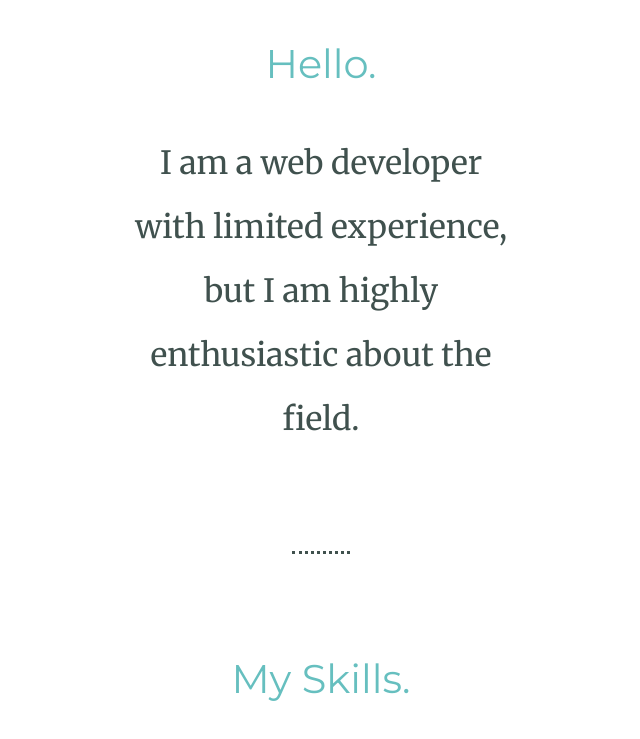
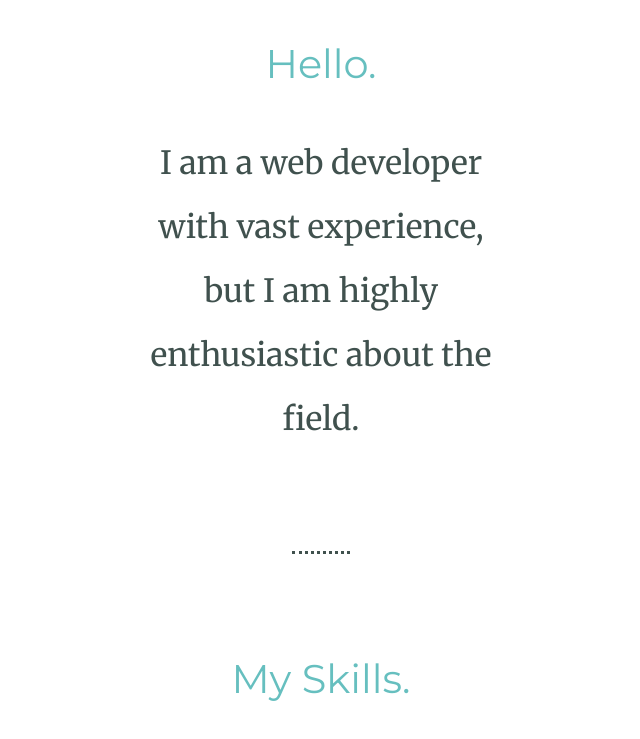
Before and after one commit to Coliceo/final-site, a plain HTML site: page index.html in a window 1280 px wide. Shown: the part 1259-1998 px from the top of the page, without its empty margins (319-959 px from the left). Drawn offline with Linux system fonts and the light colour scheme.

Commit message:
Update index.html

```diff
--- a/index.html
+++ b/index.html
@@ -23,7 +23,7 @@
         <div class="profile">
           <img class="profile-picture" src="https://iili.io/HlJdssI.jpg" width="400" height="350" alt="">
           <h2>Hello.</h2>
-          <p class="intro">I am a web developer with limited experience, but I am highly enthusiastic about the field.</p>
+          <p class="intro">I am a web developer with vast experience, but I am highly enthusiastic about the field.</p>
         </div>
         <hr>
         <div class="skills">
```
